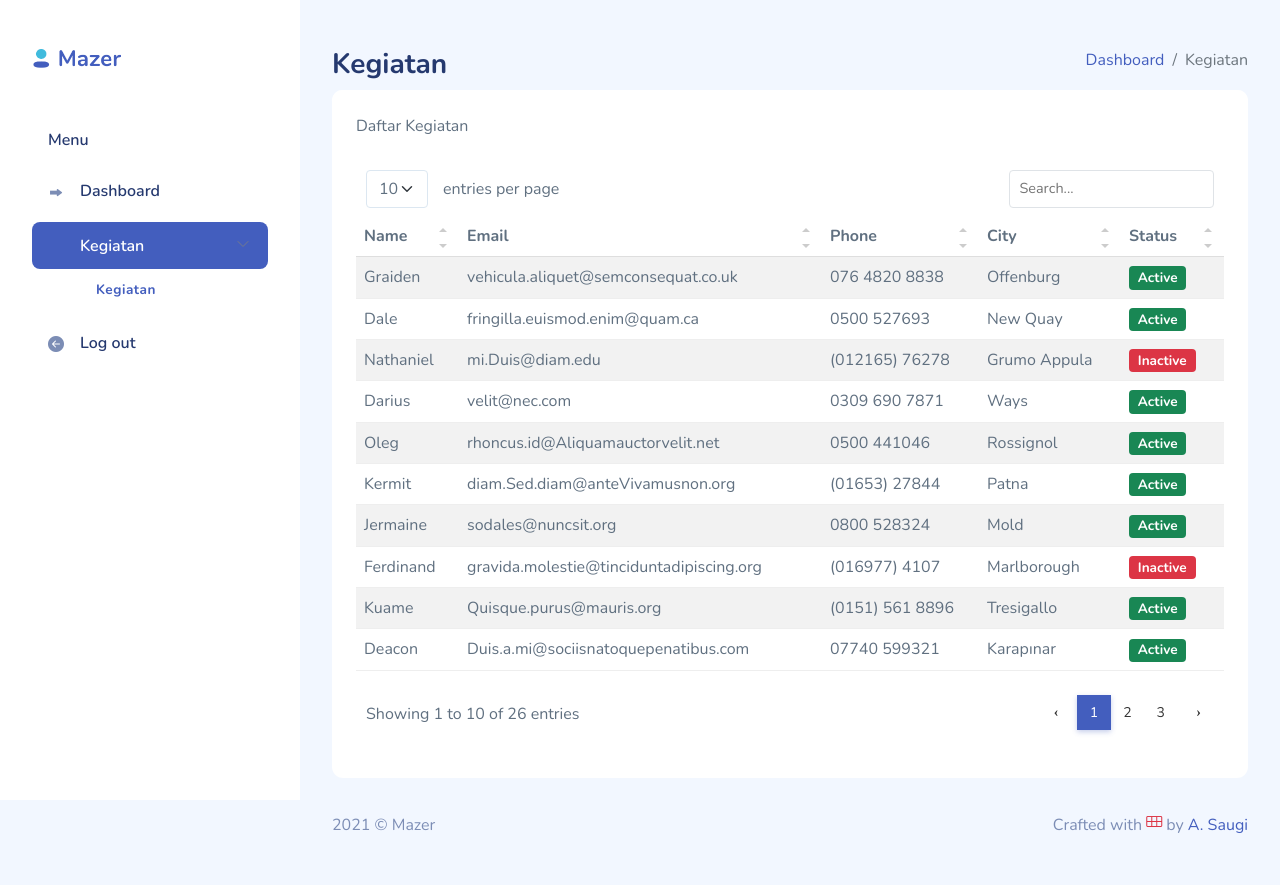
After one commit to hidesec/CI-CD-Codeigniter-3, a CodeIgniter app: page /database/index.php/kegiatan in a window 1280 px wide. The commit adds this page. Run offline with CodeIgniter, Linux system fonts and the light colour scheme; the visitor is signed in with stand-in values (Sample User, id 1); some libraries are stand-ins or nearby versions.

Commit message:
add view kegiatan and open menu kegiatan

```diff
--- a/application/config/routes.php
+++ b/application/config/routes.php
@@ -57,3 +57,4 @@ $route['register'] = 'register';
 $route['post-register']['post'] = 'register/new_user_registration';
 $route['dashboard'] = 'dashboard';
 $route['logout'] = 'login/logout';
+$route['kegiatan'] = 'kegiatan';
--- /dev/null
+++ b/application/controllers/Kegiatan.php
@@ -0,0 +1,15 @@
+<?php
+defined('BASEPATH') OR exit('No direct script access allowed');
+
+class Kegiatan extends CI_Controller{
+	public function __construct(){
+		parent::__construct();
+	}
+
+	public function index(){
+		$this->load->view('master_view/header');
+		$this->load->view('master_view/sidebar');
+		$this->load->view('kegiatan/kegiatan');
+		$this->load->view('master_view/footer');
+	}
+}
--- a/application/views/dashboard/dashboard.php
+++ b/application/views/dashboard/dashboard.php
@@ -215,8 +215,8 @@
                                 <img src="<?php echo base_url(); ?>assets/images/faces/1.jpg" alt="Face 1">
                             </div>
                             <div class="ms-3 name">
-                                <h5 class="font-bold">John Duck</h5>
-                                <h6 class="text-muted mb-0">@johnducky</h6>
+                                <h5 class="font-bold"><?= $this->session->userdata['logged_in']['username']?></h5>
+<!--                                <h6 class="text-muted mb-0">@johnducky</h6>-->
                             </div>
                         </div>
                     </div>
--- /dev/null
+++ b/application/views/kegiatan/kegiatan.php
@@ -0,0 +1,292 @@
+<div id="main">
+    <header class="mb-3">
+        <a href="#" class="burger-btn d-block d-xl-none">
+            <i class="bi bi-justify fs-3"></i>
+        </a>
+    </header>
+    <div class="page-heading">
+        <div class="page-title">
+            <div class="row">
+                <div class="col-12 col-md-6 order-md-1 order-last">
+                    <h3>Kegiatan</h3>
+<!--                    <p class="text-subtitle text-muted">For user to check they list</p>-->
+                </div>
+                <div class="col-12 col-md-6 order-md-2 order-first">
+                    <nav aria-label="breadcrumb" class="breadcrumb-header float-start float-lg-end">
+                        <ol class="breadcrumb">
+                            <li class="breadcrumb-item"><a href="index.html">Dashboard</a></li>
+                            <li class="breadcrumb-item active" aria-current="page">Kegiatan</li>
+                        </ol>
+                    </nav>
+                </div>
+            </div>
+        </div>
+        <section class="section">
+            <div class="card">
+                <div class="card-header">
+                    Daftar Kegiatan
+                </div>
+                <div class="card-body">
+                    <table class="table table-striped" id="table1">
+                        <thead>
+                            <tr>
+                                <th>Name</th>
+                                <th>Email</th>
+                                <th>Phone</th>
+                                <th>City</th>
+                                <th>Status</th>
+                            </tr>
+                        </thead>
+                        <tbody>
+                            <tr>
+                                <td>Graiden</td>
+                                <td>vehicula.aliquet@semconsequat.co.uk</td>
+                                <td>076 4820 8838</td>
+                                <td>Offenburg</td>
+                                <td>
+                                    <span class="badge bg-success">Active</span>
+                                </td>
+                            </tr>
+                            <tr>
+                                <td>Dale</td>
+                                <td>fringilla.euismod.enim@quam.ca</td>
+                                <td>0500 527693</td>
+                                <td>New Quay</td>
+                                <td>
+                                    <span class="badge bg-success">Active</span>
+                                </td>
+                            </tr>
+                            <tr>
+                                <td>Nathaniel</td>
+                                <td>mi.Duis@diam.edu</td>
+                                <td>(012165) 76278</td>
+                                <td>Grumo Appula</td>
+                                <td>
+                                    <span class="badge bg-danger">Inactive</span>
+                                </td>
+                            </tr>
+                            <tr>
+                                <td>Darius</td>
+                                <td>velit@nec.com</td>
+                                <td>0309 690 7871</td>
+                                <td>Ways</td>
+                                <td>
+                                    <span class="badge bg-success">Active</span>
+                                </td>
+                            </tr>
+                            <tr>
+                                <td>Oleg</td>
+                                <td>rhoncus.id@Aliquamauctorvelit.net</td>
+                                <td>0500 441046</td>
+                                <td>Rossignol</td>
+                                <td>
+                                    <span class="badge bg-success">Active</span>
+                                </td>
+                            </tr>
+                            <tr>
+                                <td>Kermit</td>
+                                <td>diam.Sed.diam@anteVivamusnon.org</td>
+                                <td>(01653) 27844</td>
+                                <td>Patna</td>
+                                <td>
+                                    <span class="badge bg-success">Active</span>
+                                </td>
+                            </tr>
+                            <tr>
+                                <td>Jermaine</td>
+                                <td>sodales@nuncsit.org</td>
+                                <td>0800 528324</td>
+                                <td>Mold</td>
+                                <td>
+                                    <span class="badge bg-success">Active</span>
+                                </td>
+                            </tr>
+                            <tr>
+                                <td>Ferdinand</td>
+                                <td>gravida.molestie@tinciduntadipiscing.org</td>
+                                <td>(016977) 4107</td>
+                                <td>Marlborough</td>
+                                <td>
+                                    <span class="badge bg-danger">Inactive</span>
+                                </td>
+                            </tr>
+                            <tr>
+                                <td>Kuame</td>
+                                <td>Quisque.purus@mauris.org</td>
+                                <td>(0151) 561 8896</td>
+                                <td>Tresigallo</td>
+                                <td>
+                                    <span class="badge bg-success">Active</span>
+                                </td>
+                            </tr>
+                            <tr>
+                                <td>Deacon</td>
+                                <td>Duis.a.mi@sociisnatoquepenatibus.com</td>
+                                <td>07740 599321</td>
+                                <td>Karapınar</td>
+                                <td>
+                                    <span class="badge bg-success">Active</span>
+                                </td>
+                            </tr>
+                            <tr>
+                                <td>Channing</td>
+                                <td>tempor.bibendum.Donec@ornarelectusante.ca</td>
+                                <td>0845 46 49</td>
+                                <td>Warrnambool</td>
+                                <td>
+                                    <span class="badge bg-success">Active</span>
+                                </td>
+                            </tr>
+                            <tr>
+                                <td>Aladdin</td>
+                                <td>sem.ut@pellentesqueafacilisis.ca</td>
+                                <td>0800 1111</td>
+                                <td>Bothey</td>
+                                <td>
+                                    <span class="badge bg-success">Active</span>
+                                </td>
+                            </tr>
+                            <tr>
+                                <td>Cruz</td>
+                                <td>non@quisturpisvitae.ca</td>
+                                <td>07624 944915</td>
+                                <td>Shikarpur</td>
+                                <td>
+                                    <span class="badge bg-success">Active</span>
+                                </td>
+                            </tr>
+                            <tr>
+                                <td>Keegan</td>
+                                <td>molestie.dapibus@condimentumDonecat.edu</td>
+                                <td>0800 200103</td>
+                                <td>Assen</td>
+                                <td>
+                                    <span class="badge bg-success">Active</span>
+                                </td>
+                            </tr>
+                            <tr>
+                                <td>Ray</td>
+                                <td>placerat.eget@sagittislobortis.edu</td>
+                                <td>(0112) 896 6829</td>
+                                <td>Hofors</td>
+                                <td>
+                                    <span class="badge bg-success">Active</span>
+                                </td>
+                            </tr>
+                            <tr>
+                                <td>Maxwell</td>
+                                <td>diam@dapibus.org</td>
+                                <td>0334 836 4028</td>
+                                <td>Thane</td>
+                                <td>
+                                    <span class="badge bg-success">Active</span>
+                                </td>
+                            </tr>
+                            <tr>
+                                <td>Carter</td>
+                                <td>urna.justo.faucibus@orci.com</td>
+                                <td>07079 826350</td>
+                                <td>Biez</td>
+                                <td>
+                                    <span class="badge bg-success">Active</span>
+                                </td>
+                            </tr>
+                            <tr>
+                                <td>Stone</td>
+                                <td>velit.Aliquam.nisl@sitametrisus.com</td>
+                                <td>0800 1111</td>
+                                <td>Olivar</td>
+                                <td>
+                                    <span class="badge bg-success">Active</span>
+                                </td>
+                            </tr>
+                            <tr>
+                                <td>Berk</td>
+                                <td>fringilla.porttitor.vulputate@taciti.edu</td>
+                                <td>(0101) 043 2822</td>
+                                <td>Sanquhar</td>
+                                <td>
+                                    <span class="badge bg-success">Active</span>
+                                </td>
+                            </tr>
+                            <tr>
+                                <td>Philip</td>
+                                <td>turpis@euenimEtiam.org</td>
+                                <td>0500 571108</td>
+                                <td>Okara</td>
+                                <td>
+                                    <span class="badge bg-success">Active</span>
+                                </td>
+                            </tr>
+                            <tr>
+                                <td>Kibo</td>
+                                <td>feugiat@urnajustofaucibus.co.uk</td>
+                                <td>07624 682306</td>
+                                <td>La Cisterna</td>
+                                <td>
+                                    <span class="badge bg-success">Active</span>
+                                </td>
+                            </tr>
+                            <tr>
+                                <td>Bruno</td>
+                                <td>elit.Etiam.laoreet@luctuslobortisClass.edu</td>
+                                <td>07624 869434</td>
+                                <td>Rocca d"Arce</td>
+                                <td>
+                                    <span class="badge bg-success">Active</span>
+                                </td>
+                            </tr>
+                            <tr>
+                                <td>Leonard</td>
+                                <td>blandit.enim.consequat@mollislectuspede.net</td>
+                                <td>0800 1111</td>
+                                <td>Lobbes</td>
+                                <td>
+                                    <span class="badge bg-success">Active</span>
+                                </td>
+                            </tr>
+                            <tr>
+                                <td>Hamilton</td>
+                                <td>mauris@diam.org</td>
+                                <td>0800 256 8788</td>
+                                <td>Sanzeno</td>
+                                <td>
+                                    <span class="badge bg-success">Active</span>
+                                </td>
+                            </tr>
+                            <tr>
+                                <td>Harding</td>
+                                <td>Lorem.ipsum.dolor@etnetuset.com</td>
+                                <td>0800 1111</td>
+                                <td>Obaix</td>
+                                <td>
+                                    <span class="badge bg-success">Active</span>
+                                </td>
+                            </tr>
+                            <tr>
+                                <td>Emmanuel</td>
+                                <td>eget.lacus.Mauris@feugiatSednec.org</td>
+                                <td>(016977) 8208</td>
+                                <td>Saint-Remy-Geest</td>
+                                <td>
+                                    <span class="badge bg-success">Active</span>
+                                </td>
+                            </tr>
+                        </tbody>
+                    </table>
+                </div>
+            </div>
+        </section>
+    </div>
+    <footer>
+        <div class="footer clearfix mb-0 text-muted">
+            <div class="float-start">
+                <p>2021 &copy; Mazer</p>
+            </div>
+            <div class="float-end">
+                <p>Crafted with <span class="text-danger"><i class="bi bi-heart"></i></span> by <a
+                        href="http://ahmadsaugi.com">A. Saugi</a></p>
+            </div>
+        </div>
+    </footer>
+</div>
--- a/application/views/master_view/footer.php
+++ b/application/views/master_view/footer.php
@@ -4,6 +4,12 @@
 
     <script src="<?php echo base_url(); ?>assets/vendors/apexcharts/apexcharts.js"></script>
     <script src="<?php echo base_url(); ?>assets/js/pages/dashboard.js"></script>
+	<script src="<?php echo base_url(); ?>assets/vendors/simple-datatables/simple-datatables.js"></script>
+    <script>
+        // Simple Datatable
+        let table1 = document.querySelector('#table1');
+        let dataTable = new simpleDatatables.DataTable(table1);
+    </script>
 
     <script src="<?php echo base_url(); ?>assets/js/main.js"></script>
 </body>
--- a/application/views/master_view/header.php
+++ b/application/views/master_view/header.php
@@ -18,6 +18,7 @@
     <link rel="stylesheet" href="<?php echo base_url(); ?>assets/css/bootstrap.css">
 
     <link rel="stylesheet" href="<?php echo base_url(); ?>assets/vendors/iconly/bold.css">
+	<link rel="stylesheet" href="<?php echo base_url(); ?>assets/vendors/simple-datatables/style.css">
 
     <link rel="stylesheet" href="<?php echo base_url(); ?>assets/vendors/perfect-scrollbar/perfect-scrollbar.css">
     <link rel="stylesheet" href="<?php echo base_url(); ?>assets/vendors/bootstrap-icons/bootstrap-icons.css">
--- a/application/views/master_view/sidebar.php
+++ b/application/views/master_view/sidebar.php
@@ -19,6 +19,20 @@
                         <span>Dashboard</span>
                     </a>
                 </li>
+				<li class="sidebar-item  has-sub <?=uri_string() === 'kegiatan' ? 'active' : ''?>">
+					<a href="#" class='sidebar-link'>
+                        <svg class="bi" width="1em" height="1em" fill="currentColor">
+                            <use
+                                xlink:href="<?php echo base_url(); ?>assets/vendors/bootstrap-icons/bootstrap-icons.svg#calendar-check-fill" />
+                        </svg>
+                        <span>Kegiatan</span>
+                    </a>
+                    <ul class="submenu <?=uri_string() === 'kegiatan' ? 'active' : ''?>">
+                        <li class="submenu-item <?=uri_string() === 'kegiatan' ? 'active' : ''?>">
+                            <a href="<?=site_url('kegiatan')?>">Kegiatan</a>
+                        </li>
+					</ul>
+				</li>
                 <li class="sidebar-item">
                     <a href="logout" class='sidebar-link'>
                         <i class="bi bi-arrow-left-circle-fill"></i>
```
